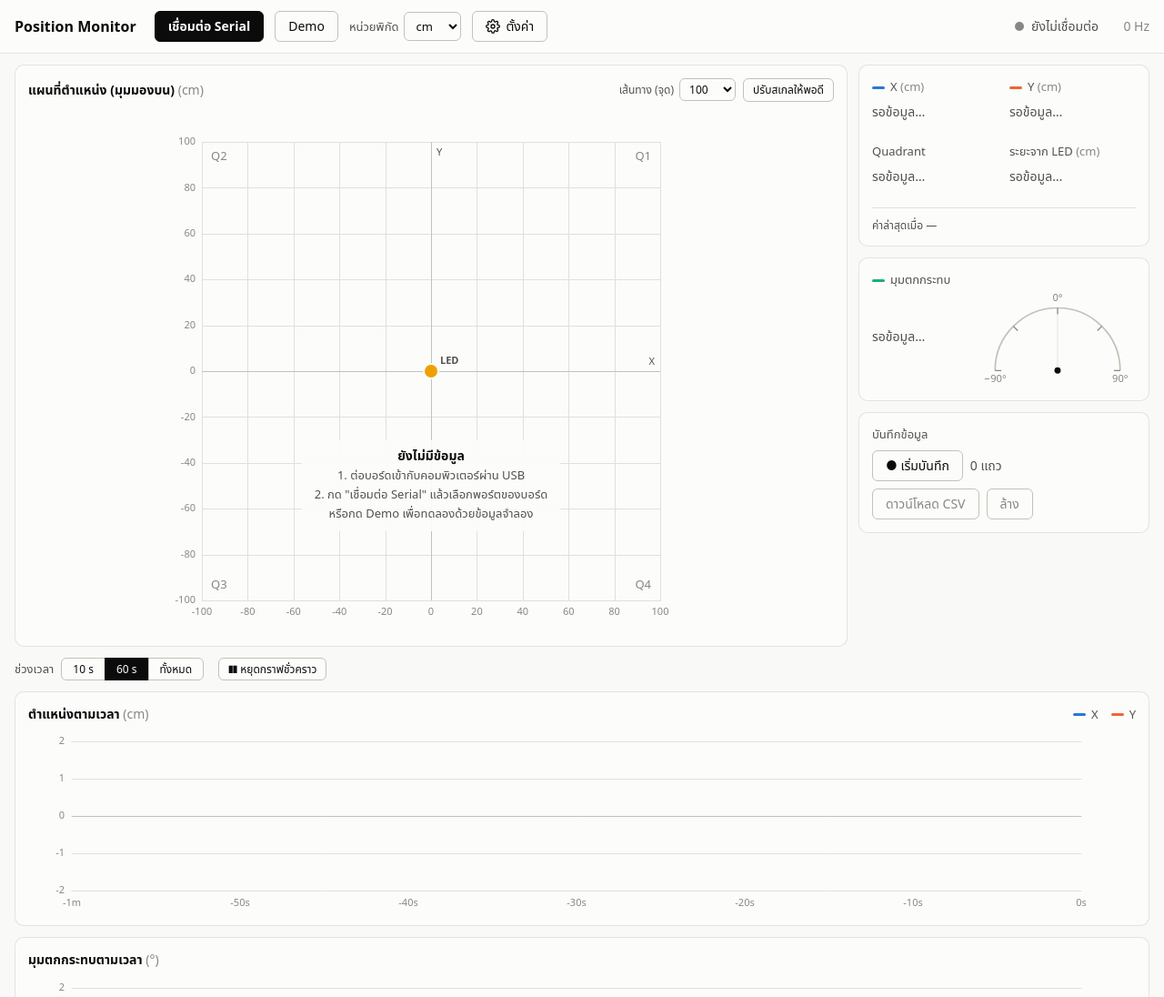
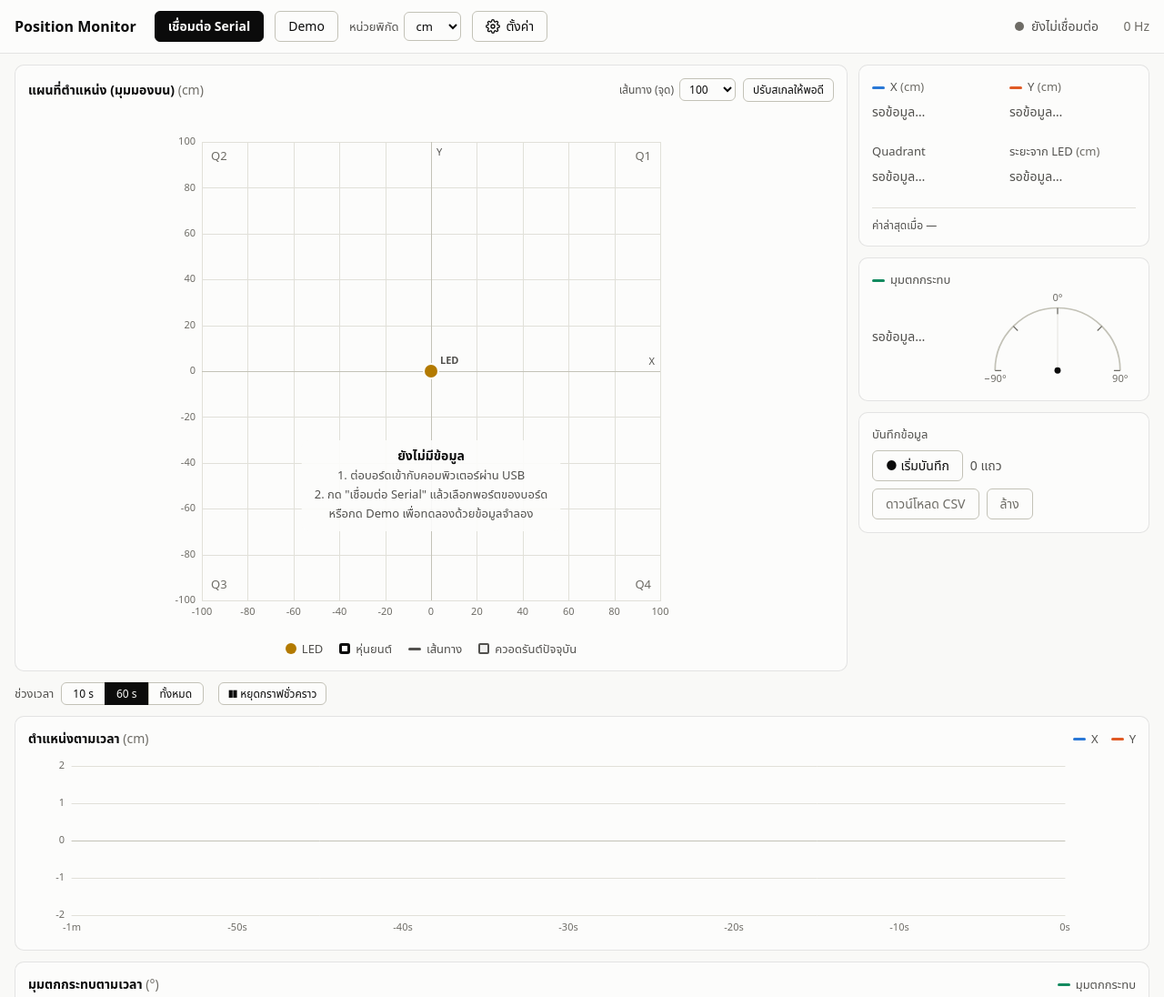
Before and after one commit to YuttakanS/Ui-for-monitoring-robot, a plain HTML site: page index.html in a window 1280 px wide. Shown: the top 1096 px of the page at 91% size. Drawn offline with Linux system fonts and the light colour scheme.

Commit message:
feat(ui): label every legend and fix palette contrast for WCAG AA
Light theme: the angle green (2.7:1), LED amber (2.1:1) and muted text
(3.5:1) failed WCAG AA against the card background; they are darkened
to 4.2:1, 3.6:1 and 5.1:1, and Y orange gets more margin (3.6:1). Dark
theme already passed. X (blue) and Y (orange) stay clearly apart under
simulated protan-, deutan- and tritanopia.

So colour is never the only cue: the angle chart gets a text legend,
the map gets a legend (LED, robot, trail, current quadrant), and the
line-end labels name their series ("X -6.70", "Y 39.54", "-2.70°").

Co-Authored-By: Claude Opus 5.5 <noreply@anthropic.com>

```diff
--- a/app.js
+++ b/app.js
@@ -108,6 +108,9 @@
       hintWait2: 'บอร์ดต้องส่งบรรทัดแบบ  Quadrant 1: x, y, มุม',
       distLed: 'ระยะจาก LED',
       lastReading: 'ค่าล่าสุดเมื่อ',
+      legRobot: 'หุ่นยนต์',
+      legTrail: 'เส้นทาง',
+      legQuad: 'ควอดรันต์ปัจจุบัน',
       min: 'ต่ำสุด',
       max: 'สูงสุด',
       angle: 'มุมตกกระทบ',
@@ -167,6 +170,9 @@
       hintWait2: 'The board must send lines like  Quadrant 1: x, y, angle',
       distLed: 'Distance from LED',
       lastReading: 'Last reading at',
+      legRobot: 'Robot',
+      legTrail: 'Trail',
+      legQuad: 'Current quadrant',
       min: 'min',
       max: 'max',
       angle: 'Incidence angle',
@@ -894,7 +900,7 @@
   function drawChart(ch) {
     var f = fitCanvas(ch.cv), ctx = f.ctx, w = f.w, h = f.h;
     ctx.clearRect(0, 0, w, h);
-    var L = 48, Rm = 60, T = 12, B = 24, pw = w - L - Rm, ph = h - T - B;
+    var L = 48, Rm = 78, T = 12, B = 24, pw = w - L - Rm, ph = h - T - B;
     if (pw < 40 || ph < 40) { ch.tip.hidden = true; return; }
 
     var S = state.samples, series = ch.series;
@@ -976,7 +982,9 @@
         ctx.fillStyle = C.text;
         ctx.textAlign = 'left'; ctx.textBaseline = 'middle';
         for (j = 0; j < series.length; j++) {
-          ctx.fillText(val(last, series[j]).toFixed(dp), ex + 10, ys[j]);
+          // name + value at the line end, so series are told apart without colour
+          ctx.fillText((series[j].label ? series[j].label + ' ' : '') + val(last, series[j]).toFixed(dp) +
+            (series[j].suffix || ''), ex + 10, ys[j]);
         }
       }
     }
@@ -1068,7 +1076,7 @@
     { key: 'y', color: 's2', label: 'Y' }
   ], true);
   var chartA = makeChart($('chartA'), $('tipA'), [
-    { key: 'angle', color: 's3', labelKey: 'tipAngle' }
+    { key: 'angle', color: 's3', labelKey: 'tipAngle', suffix: '°' }
   ]);
 
   /* ---------- language ---------- */
--- a/index.html
+++ b/index.html
@@ -71,6 +71,12 @@
         </div>
       </div>
       <div class="map-wrap"><canvas id="map" data-i18n-aria="mapAria" aria-label="แผนที่ 2 มิติแสดงตำแหน่งหุ่นยนต์เทียบกับ LED"></canvas></div>
+      <ul class="legend map-legend">
+        <li><span class="sw sw-led"></span>LED</li>
+        <li><span class="sw sw-robot"></span><span data-i18n="legRobot">หุ่นยนต์</span></li>
+        <li><span class="key" style="--k:var(--text2)"></span><span data-i18n="legTrail">เส้นทาง</span></li>
+        <li><span class="sw sw-quad"></span><span data-i18n="legQuad">ควอดรันต์ปัจจุบัน</span></li>
+      </ul>
     </section>
 
     <aside class="side">
@@ -164,6 +170,9 @@
     <section class="card chart-card">
       <div class="card-head">
         <h2><span data-i18n="chartATitle">มุมตกกระทบตามเวลา</span> <span class="unit">(°)</span></h2>
+        <ul class="legend">
+          <li><span class="key" style="--k:var(--s3)"></span><span data-i18n="angle">มุมตกกระทบ</span></li>
+        </ul>
       </div>
       <div class="chart-wrap">
         <canvas id="chartA" data-i18n-aria="chartAAria" aria-label="กราฟมุมตกกระทบย้อนหลัง 30 วินาที"></canvas>
--- a/style.css
+++ b/style.css
@@ -4,15 +4,18 @@
   --surface: #fcfcfb;
   --text: #0b0b0b;
   --text2: #52514e;
-  --muted: #898781;
+  /* Checked against --surface and --page: text colours >= 4.5:1, series and
+     marker colours >= 3:1 (WCAG AA). X (blue) / Y (orange) stay distinct under
+     protan-, deutan- and tritanopia; every series also has a text label. */
+  --muted: #6e6c66;
   --grid: #e1e0d9;
   --axis: #c3c2b7;
   --border: rgba(11, 11, 11, 0.10);
   --wash: rgba(11, 11, 11, 0.05);
   --s1: #2a78d6; /* X */
-  --s2: #eb6834; /* Y */
-  --s3: #1baf7a; /* incidence angle */
-  --led: #eda100;
+  --s2: #e05a24; /* Y */
+  --s3: #138a5f; /* incidence angle */
+  --led: #b37a00;
   --good: #0ca30c;
   --critical: #d03b3b;
 }
@@ -242,6 +245,11 @@ main {
 .chart-wrap canvas { cursor: crosshair; }
 .legend { display: flex; gap: 14px; list-style: none; margin: 0; padding: 0; color: var(--text2); font-size: 13px; }
 .legend li { display: flex; align-items: center; gap: 6px; }
+.map-legend { flex-wrap: wrap; justify-content: center; gap: 6px 18px; margin-top: 8px; }
+.sw { display: inline-block; width: 12px; height: 12px; flex: none; }
+.sw-led { border-radius: 50%; background: var(--led); }
+.sw-robot { border-radius: 3px; background: var(--text); box-shadow: inset 0 0 0 3px var(--text), inset 0 0 0 6px var(--surface); }
+.sw-quad { border-radius: 2px; background: var(--wash); border: 2px solid var(--text2); }
 
 .tooltip {
   position: absolute;
```
